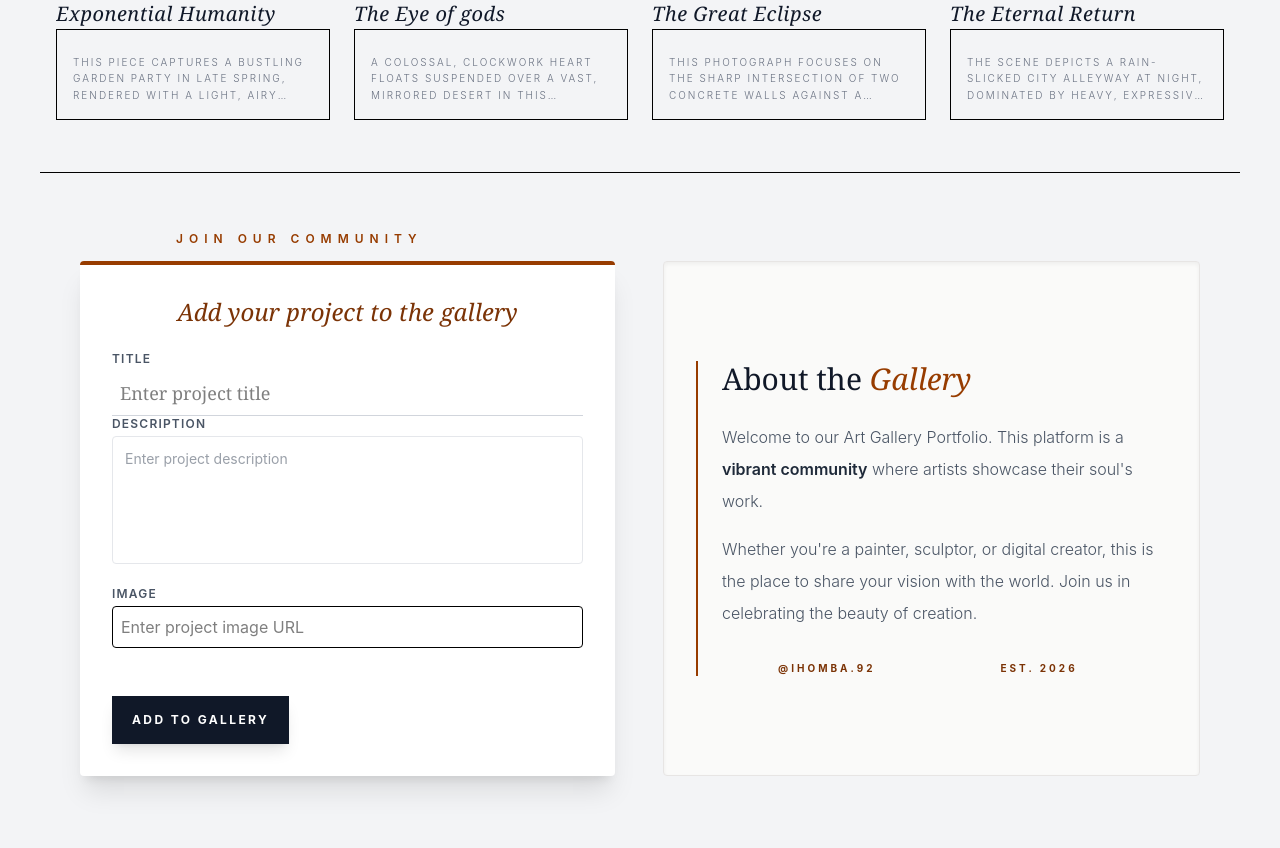
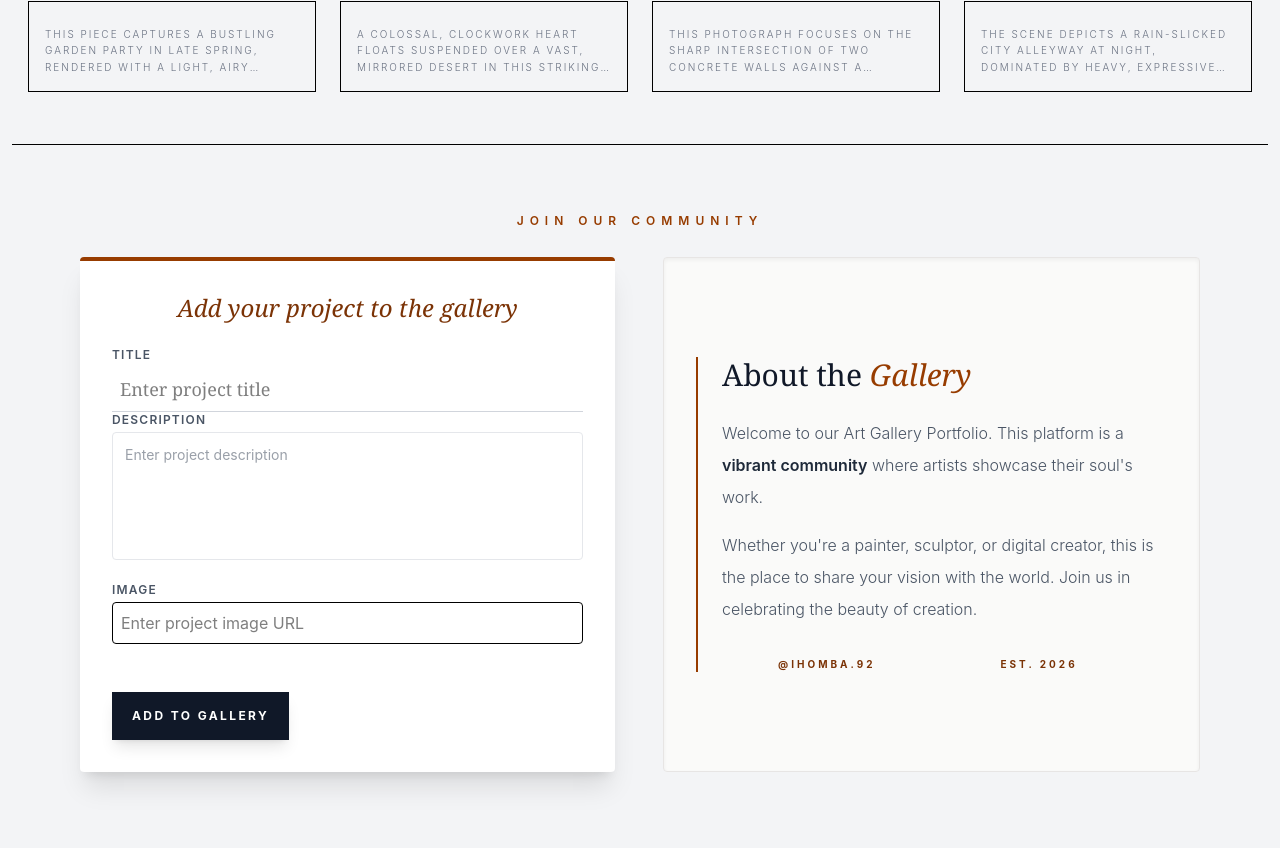
Before and after one commit to ihomba92/-SPA-with-React--Portfolio-Platform, a React (Vite) app: page / in a window 1280 px wide. Shown: the part 754-1602 px from the top of the page. Built offline with nearby package versions, Linux system fonts and the light colour scheme.

Commit message:
Update App.jsx

```diff
--- a/src/App.jsx
+++ b/src/App.jsx
@@ -41,7 +41,7 @@ const [projects, setProjects] = useState(() => {
   );
 
   return (
-    <div className="min-h-screen bg-gray-100 p-10 flex flex-col gap-3 m-auto max-w-7xl">
+    <div className="min-h-screen bg-gray-100 p-3 flex flex-col gap-3 m-auto max-w-7xl">
       <div className="flex flex-col items-center mb-16 mt-10">
     <span className="text-xs uppercase tracking-[0.5em] text-amber-800 font-semibold mb-2">
     @Ihomba.92 Collections
@@ -55,11 +55,10 @@ const [projects, setProjects] = useState(() => {
        <ProjectsCard projects={filteredProjects} />
       </div>
       <hr className="my-10" />
-      <h3 ><span className="text-xs uppercase tracking-[0.5em] text-amber-800 font-semibold ml-30 px-4">
+      <h3 className="p-4"><span className="text-xs uppercase tracking-[0.5em] text-amber-800 font-semibold flex justify-center px-4">
        Join our community
        </span></h3>
       <div className="flex flex-col md:flex-row gap-12 items-stretch justify-center w-full max-w-6xl mx-auto px-4 mb-20">
-
       <ProjectForm onSave={addProject} />
       <About />
       </div>
```
